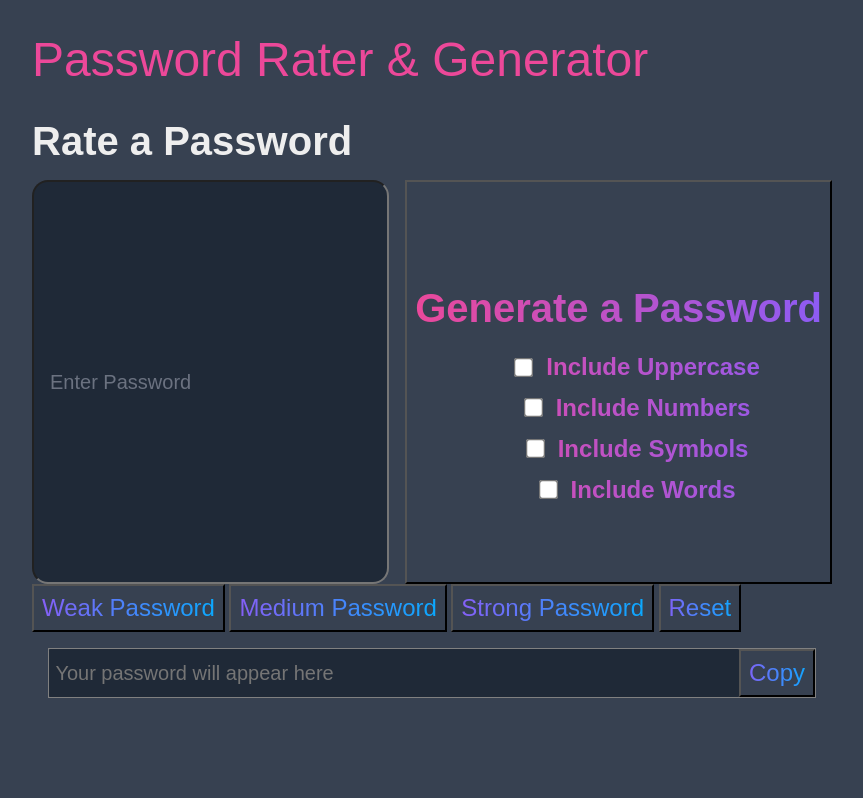
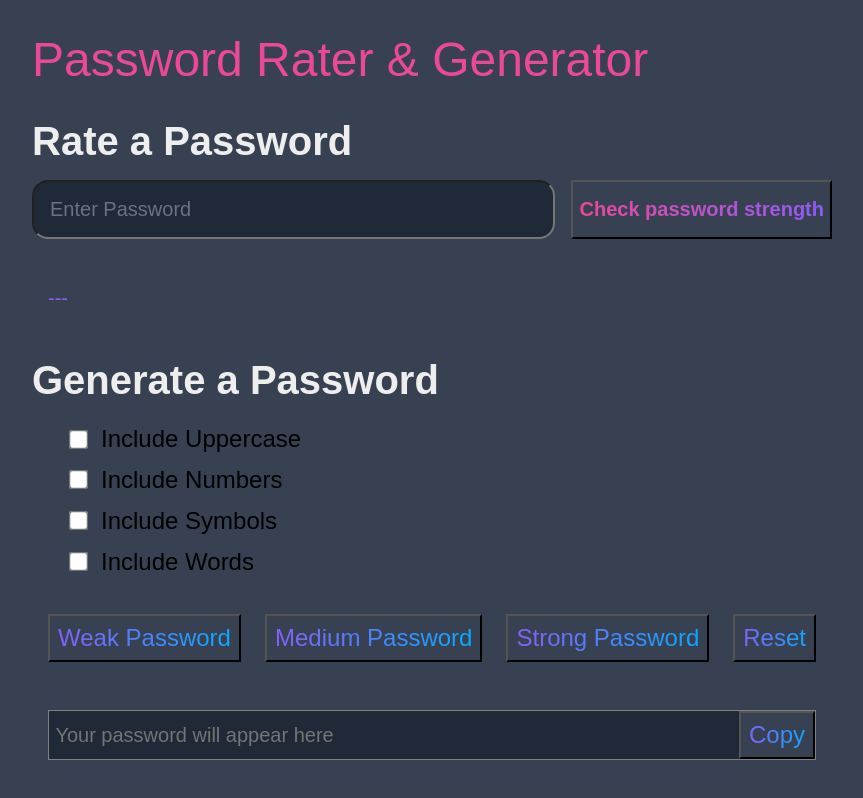
Before and after one commit to hyunseung-asong/PasswordGeneratorRater, a plain HTML site: page index.html in a window 1280 px wide. Shown: the whole page, without its empty margins (208-1071 px from the left). Drawn offline with Linux system fonts and the light colour scheme.

Commit message:
Fixed html/css

```diff
--- a/index.html
+++ b/index.html
@@ -1,39 +1,39 @@
+</html>
+
 <!DOCTYPE html>
 <html lang="en">
-
 <head>
   <meta charset="UTF-8">
-  <meta name="viewport" content="width=device-width" , initial-scale=1>
+  <meta name="viewport" content="width=device-width", initial-scale=1>
   <title>Password Project</title>
-  <link rel="stylesheet" href="main.css" />
+  <link rel="stylesheet" href="main.css"/>
 </head>
-
 <body>
   <header>
     <h1>Password Rater & Generator</h1>
   </header>
   <main>
-    </div class="password-rater-container" id="password-rater-container">
     <h2 class="rate-password-h2">Rate a Password</h2>
-      <form class="password-checker-form" id="password-checker-form">
+    <form id="password-checker-form" class="password-checker-form">
       <input
         type="text"
+        id="password-input"
         class="password-input"
-          id="password-input"
-          placeholder="Enter Password">
-        <button
+        placeholder="Enter Password"
+      >
+      <input
         type="button"
+        id="password-checker-submit"
         class="password-checker-submit"
-          id="password-checker-submit"
-          value="Check Password Strength">
+        value="Check password strength"
+      >
     </form>
-      <div class="rating-container" id="rating-container">
-        <p class="rating-msg"></p>
+    <div id="rating-container" class="rating-container">
+      <p id="rating-msg" class="rating-msg">---</p>
     </div>
-    </div>
-    <div class="password-generator-container" id="password-generator-container">
+    <div id="password-generator-container" class="password-generator-container">
       <h2>Generate a Password</h2>
-      <div class="password-generator-options" id="password-generator-options">
+      <div id="password-generator-options" class="password-generator-options">
           <ul>
               <li><input type="checkbox" id="checkbox-upper">Include Uppercase</li>
               <li><input type="checkbox" id="checkbox-nums">Include Numbers</li>
@@ -41,7 +41,7 @@
               <li><input type="checkbox" id="checkbox-words">Include Words</li>
          </ul>
       </div>
-      <form class="password-generator-form" id="password-generator-form">
+      <form id="password-generator-form" class="password-generator-form">
         <button type="button" data-handler="btnWeak">
           Weak Password
         </button>
@@ -53,12 +53,13 @@
         </button>
         <button type="button" data-handler="btnReset">Reset</button>
       </form>
-      <div class="generator-container" id="generator-container">
+      <div id="generator-container" class="generator-container">
         <form>
             <input type="pgen-result" id="pgen-result" placeholder="Your password will appear here">
             <button type="button" onclick="copy()" id="btnCopy">Copy</button>
             <script>document.getElementById("pgen-result").disabled = true;</script>
         </form>
+        <!-- <p id="pgen-result">placeholder: Your password is weak because it contains two dictionary words</p> -->
       </div>
     </div>
   </main>
@@ -66,5 +67,4 @@
   <script src="main.js"></script>
   <script src="passwordrater.js"></script>
 </body>
-
 </html>
```
Lines whose indentation alone changed are shown as unchanged.
